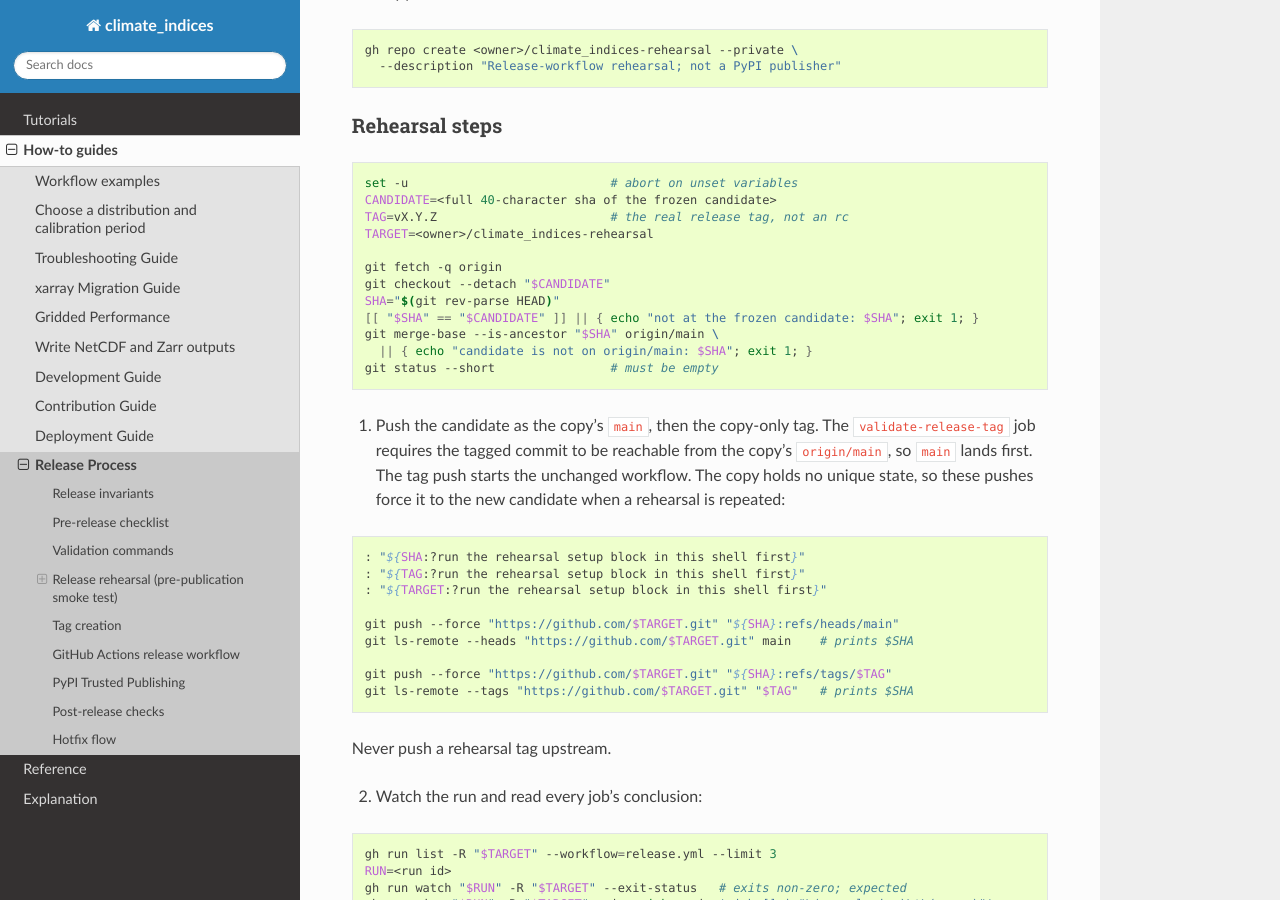
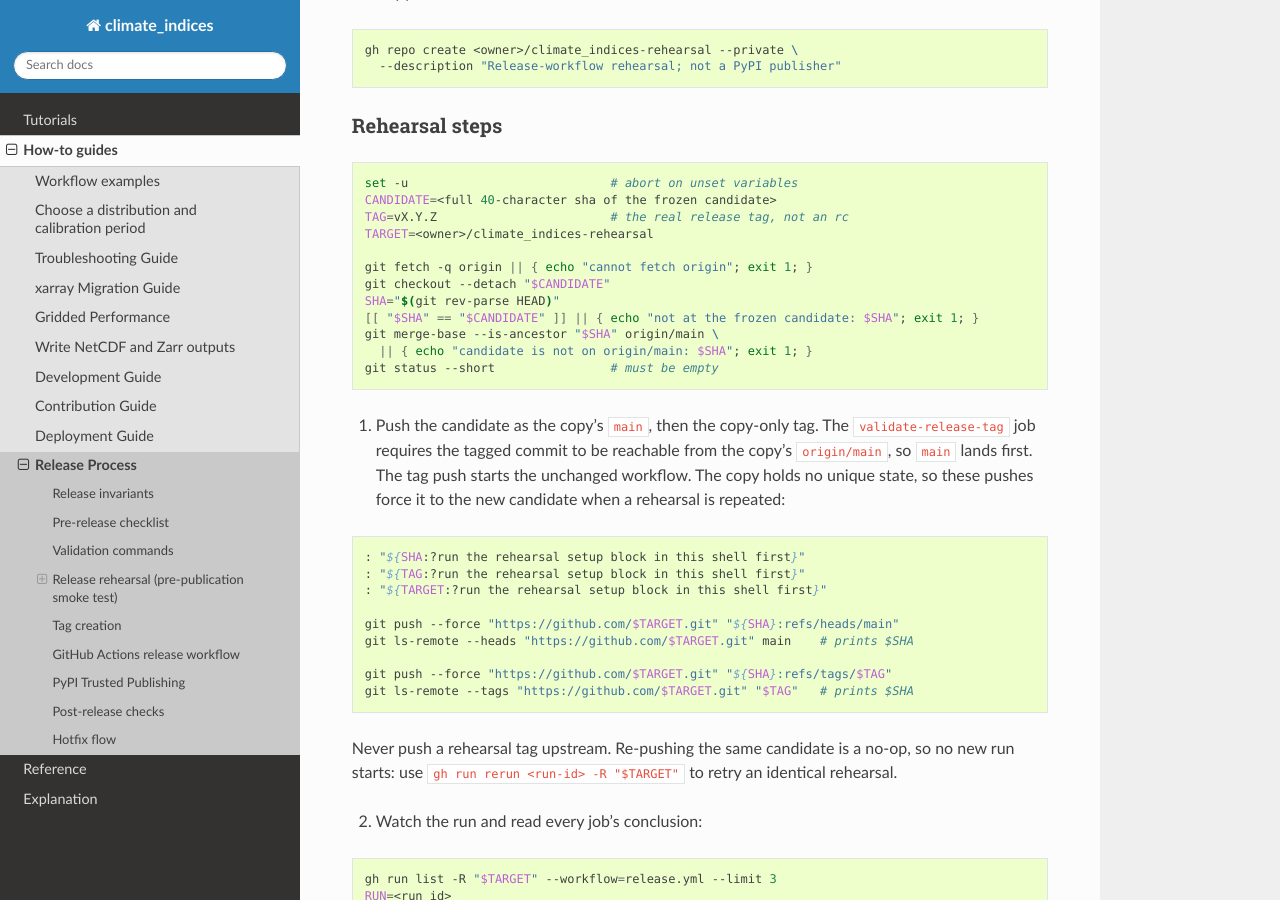
Before and after one commit to monocongo/climate_indices, a Sphinx documentation site: the page built from docs/release-process.md, in a window 1280 px wide and 900 px high, scrolled down 2229 px. Built offline with Sphinx 7.4.7 and the Read the Docs theme 3.1.0, drawn with Linux system fonts in a browser that asks for light colours.

Commit message:
fix(review): abort the rehearsal on fetch failure and cover same-candidate reruns
A failed `git fetch` was ignored, so the upstream-ancestry check ran against
the clone's stale `origin/main` and the rehearsal could pass on a candidate
the real tag guard would reject. The guard is command-scoped rather than
shell-wide errexit so the expected non-zero `gh run watch --exit-status` does
not close the interactive shell the runbook tells the reader to reuse.

Re-pushing an unchanged candidate also sends no ref update and starts no run,
so the runbook now points at `gh run rerun` for an identical retry.

````diff
--- a/docs/release-process.md
+++ b/docs/release-process.md
@@ -105,7 +105,7 @@ CANDIDATE=<full 40-character sha of the frozen candidate>
 TAG=vX.Y.Z                        # the real release tag, not an rc
 TARGET=<owner>/climate_indices-rehearsal
 
-git fetch -q origin
+git fetch -q origin || { echo "cannot fetch origin"; exit 1; }
 git checkout --detach "$CANDIDATE"
 SHA="$(git rev-parse HEAD)"
 [[ "$SHA" == "$CANDIDATE" ]] || { echo "not at the frozen candidate: $SHA"; exit 1; }
@@ -132,7 +132,9 @@ git push --force "https://github.com/$TARGET.git" "${SHA}:refs/tags/$TAG"
 git ls-remote --tags "https://github.com/$TARGET.git" "$TAG"   # prints $SHA
 ```
 
-Never push a rehearsal tag upstream.
+Never push a rehearsal tag upstream. Re-pushing the same candidate is a no-op,
+so no new run starts: use `gh run rerun <run-id> -R "$TARGET"` to retry an identical
+rehearsal.
 
 2. Watch the run and read every job's conclusion:
 
````
